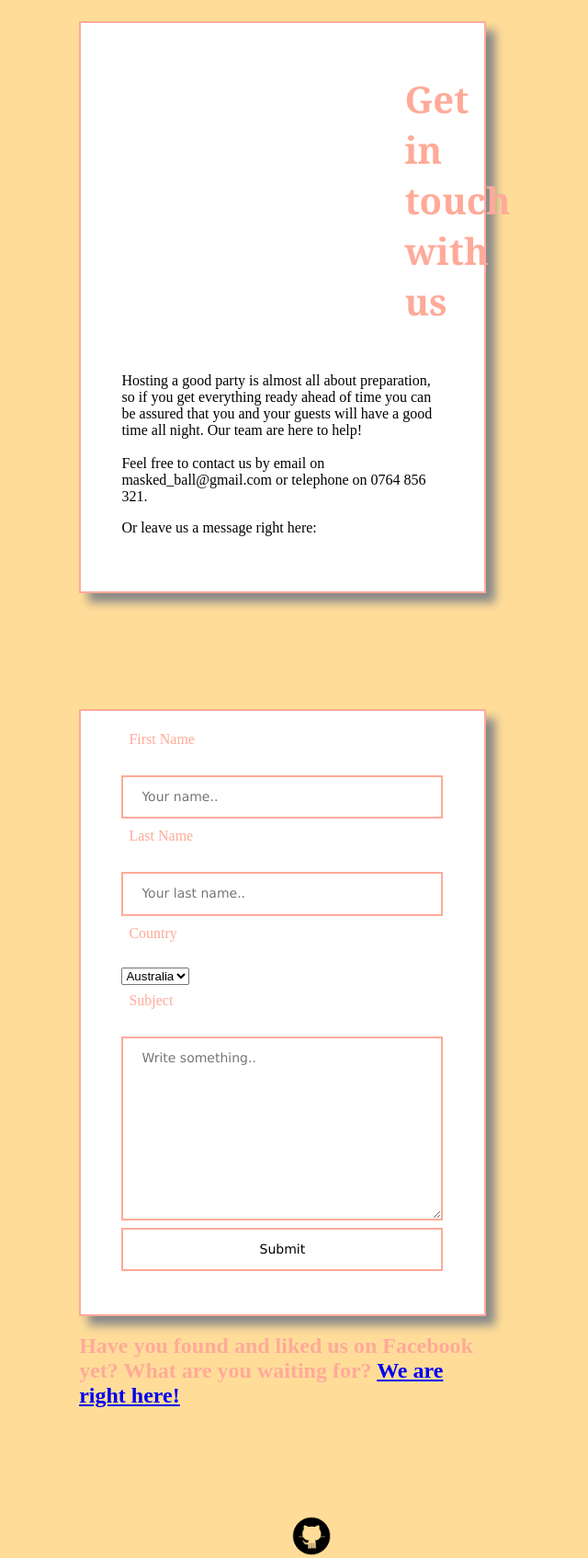
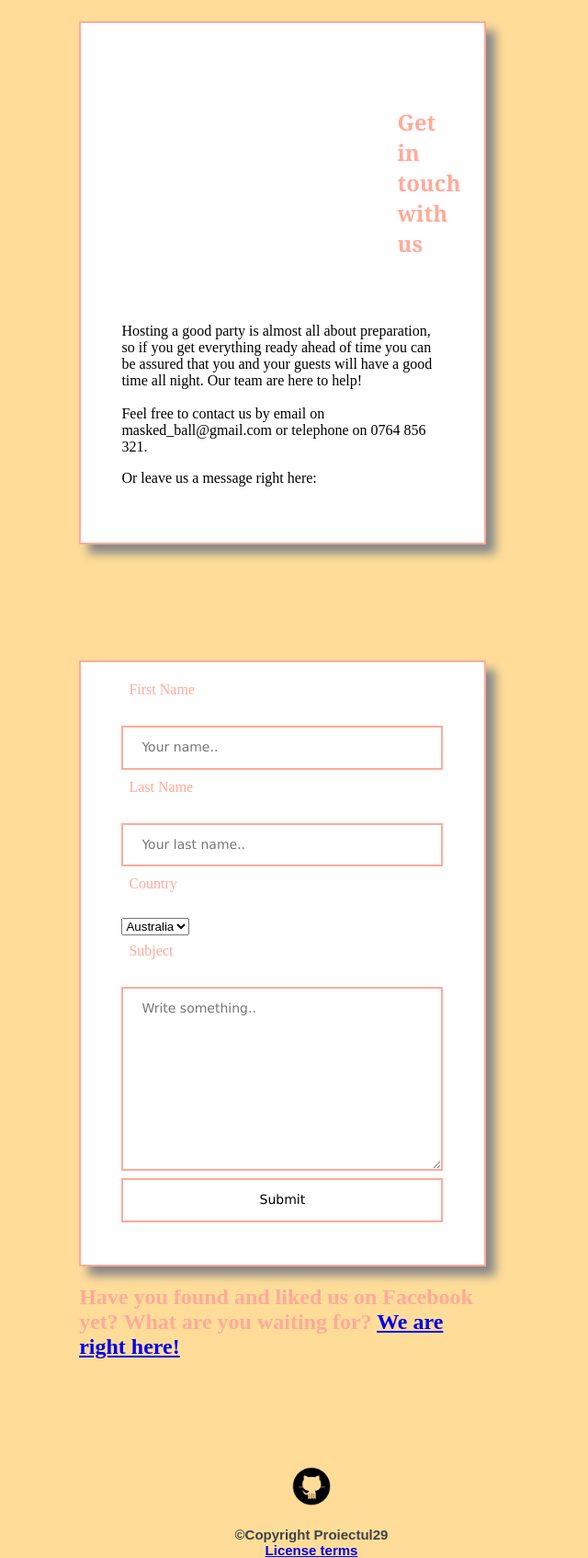
Before and after one commit to roscaandreea/twProject, a PHP site: page /contact_us.html in a window 1280 px wide. Shown: the part 48-1742 px from the top of the page at 92% size, without its empty margins (301-941 px from the left). Run offline with PHP 8.4, Linux system fonts and the light colour scheme.

Commit message:
small update

```diff
--- a/contact_us.html
+++ b/contact_us.html
@@ -26,7 +26,9 @@
 <section id="firstSectionInvitation">
     <div id="formDiv">
         <form>
+            <div id="title_c">
             <h1>Get in touch with us</h1>
+            </div>
             <p>Hosting a good party is almost all about preparation, so if you get everything ready ahead of time you can be assured that you and your guests will have a good time all night. Our team are here to help!
             <br/> <br/>
             Feel free to contact us by email on masked_ball@gmail.com or telephone on 0764 856 321.</p>
--- a/css/style-sheet.css
+++ b/css/style-sheet.css
@@ -514,19 +514,18 @@ li a:hover:not(.active){
     padding-left: 10%;
     padding-right: 10%;
     padding-bottom: 10%;
-    align: center;
-
 }
 
-#formDiv > form > h1{
+ #title_c{
     color:#ffaa99;
     display: block;
-    font-size: 250%;
+    font-size: 100%;
     margin-bottom: 20px;
     padding-top: 8px;
-    padding-left: 8px;
-    padding-right: 8px;
+    padding-left:-80px;
+    padding-right:8px;
     padding-bottom: 30px;
+    text-align:center;
 }
 
 #formDiv > form > button{
@@ -718,6 +717,7 @@ input {
     min-height:auto;
 
  }
+
 #container1.title{
      background-color:#ffaa99;
      width:100%;
```
Also changed, not shown: images/Andreea.jpg.
